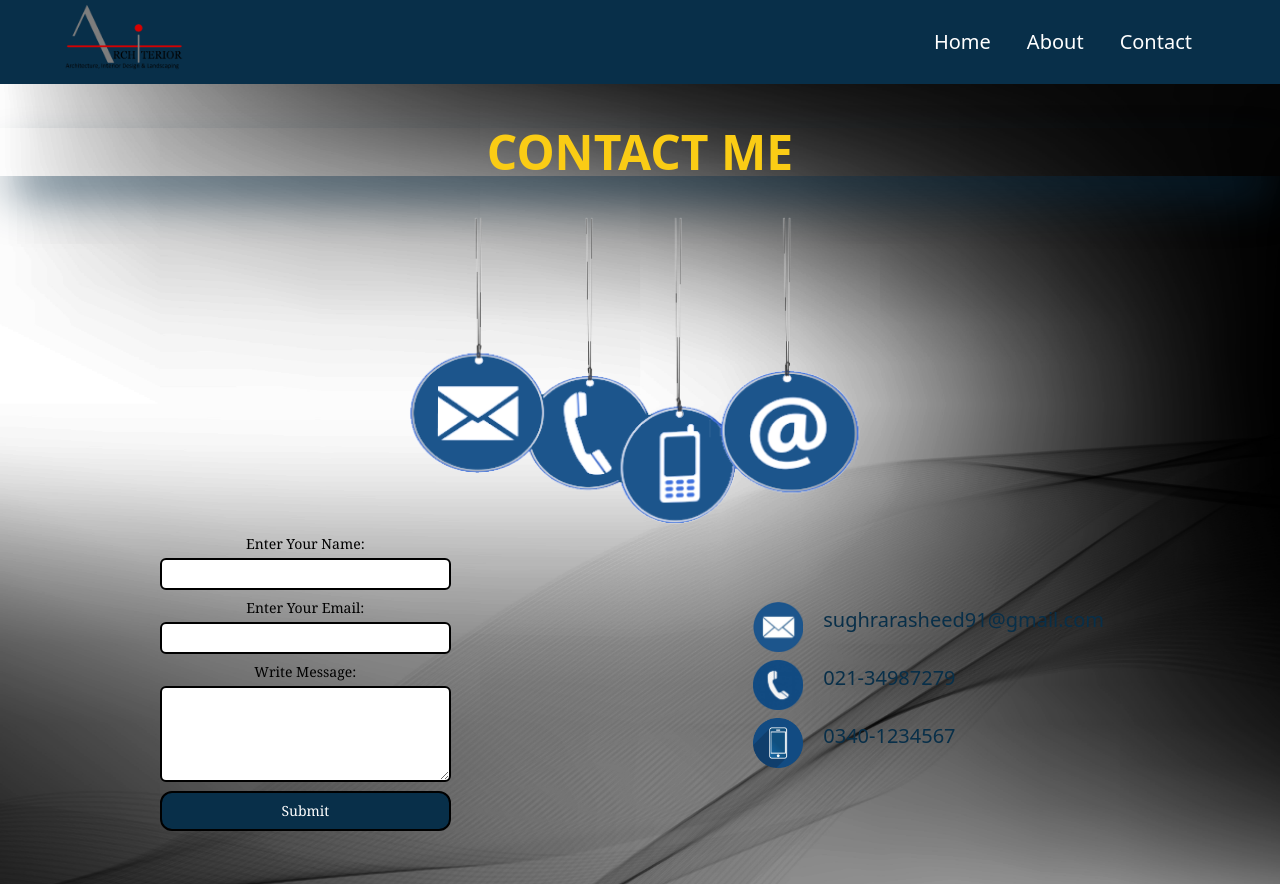
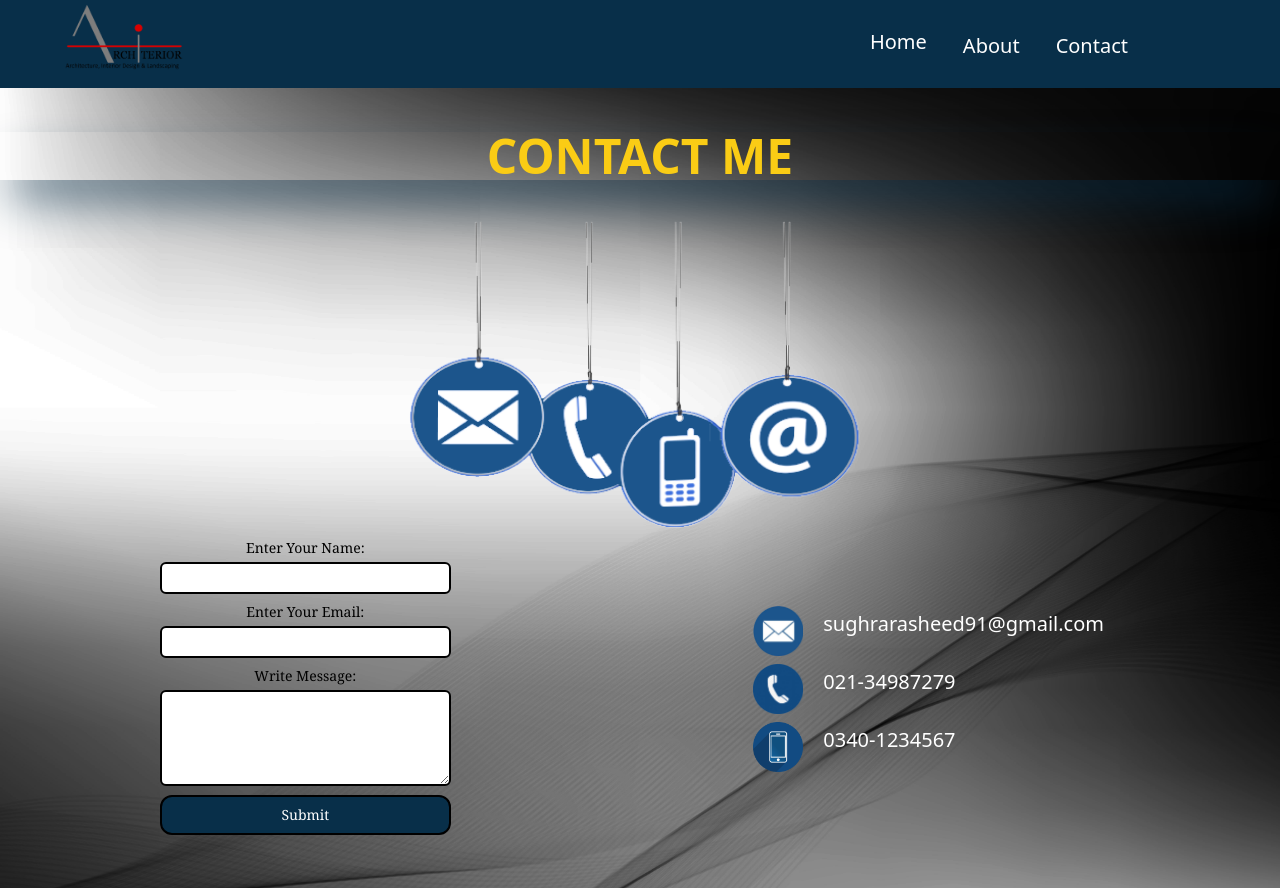
Before and after one commit to SughraRasheed/sr-nextjs-portfolio, a Next.js app: page /Contact in a window 1280 px wide. Built offline with nearby package versions, Linux system fonts and the light colour scheme.

Commit message:
push my portfolio

```diff
--- a/src/app/About/page.tsx
+++ b/src/app/About/page.tsx
@@ -7,12 +7,12 @@ const About = () => {
         <section
         id="About"
         className="bg-[url('/images/bg2.jpg')] bg-cover bg-no repeat h-screen" >
-            <div className="flex flex-col md:flex-row py-20 md:py-44 ">
+            <div className="flex flex-col md:flex-row py-6 md:py-44 ">
                 <div className="text-center md:text-left ">
                   <h1 className="font-extrabold text-4xl md:text-5xl text-sky-950 md:mx-24  ">
                     ABOUT ME
                   </h1>
-                  <p className=" md:h-[800px] w-full md:w-[500px]  md:leading-10 p-8 md:text-xl  md:mx-16">
+                  <p className=" md:h-[800px] w-full md:w-[500px]  md:leading-10 p-8  md:text-xl  md:mx-16">
                 I am an experienced Architect and Interior designer with a
 passion for Unique and creative designs. My goal is to enable
 gain more experience and mature as a designer. My work spans Residential,
@@ -20,7 +20,7 @@ Commercial, Healthcare, Hospitality, Factories, Landscapes,
 etc. where I have successfully blended Architectural integrity with aesthetic innovation to create spaces that are both Function and Beautiful.
                   </p>
                 </div>
-                <div className=" bg-[url('/images/collage.png')] w-[350px] h-[260px]  lg:w-[530px] lg:h-[400px] bg-cover mx-auto my-11 ">
+                <div className=" bg-[url('/images/collage.png')] w-[300px] h-[230px]  lg:w-[530px] lg:h-[400px] bg-cover mx-auto my-2 md:my-11 ">
                 </div>
             </div>
         </section>
--- a/src/app/Contact/page.tsx
+++ b/src/app/Contact/page.tsx
@@ -7,7 +7,7 @@ const Contact = () => {
   return (
         <section
     id="Contact"
-    className="bg-[url('/images/bg2.jpg')] bg-cover bg-no repeat h-screen py-11" >
+    className="bg-[url('/images/bg2.jpg')] bg-cover bg-no repeat h-screen py-4 md:py-11" >
 
 
         <h1 className="text-center font-bold text-4xl md:text-5xl text-yellow-400 shadow-2xl shadow-sky-950 ">
@@ -62,27 +62,27 @@ const Contact = () => {
 
 
 
-        <div className="flex flex-col items-center md:items-start" >
+        <div className="flex flex-col items-center md:items-start text-white" >
 
             <div  className="flex mt-9 md:mt-2">
                  <div className=" bg-[url('/images/email.png')]  my-1 md-my-3 h-[25px]  w-[25px] lg:w-[50px] lg:h-[50px] bg-cover ">
 
             </div>
-            <h2 className="text-md md:text-xl text-sky-950 mt-2 mx-5"> sughrarasheed91@gmail.com</h2>
+            <h2 className="text-md md:text-xl  mt-2 mx-5"> sughrarasheed91@gmail.com</h2>
 
             </div>
             <div className="flex ">
             <div className=" bg-[url('/images/tele.png')] my-1 md-my-3  h-[25px] w-[25px] lg:w-[50px] lg:h-[50px] bg-cover ">
 
             </div>
-            <h2 className="text-md md:text-xl text-sky-950 mt-2 mx-5"> 021-34987279</h2>
+            <h2 className="text-md md:text-xl mt-2 mx-5"> 021-34987279</h2>
             </div>
 
             <div className="flex">
             <div className=" bg-[url('/images/mob.png')]  my-1 md-my-3 h-[25px] w-[25px] lg:w-[50px] lg:h-[50px] bg-cover ">
 
             </div>
-            <h2 className="text-md md:text-xl text-sky-950 mt-2 mx-5"> 0340-1234567</h2>
+            <h2 className="text-md md:text-xl  mt-2 mx-5"> 0340-1234567</h2>
             </div>
         </div>
 
--- a/src/app/Header/page.tsx
+++ b/src/app/Header/page.tsx
@@ -13,9 +13,9 @@ const Header= () => {
 
     <Wrapper>
         <div>
-             <nav className=" bg-sky-950  text-white flex justify-between ">
+             <nav className=" bg-sky-950  text-white flex justify-between fit">
 
-            <ul className=" bg-[url('/images/logo.png')] w-[120px] h-[90px] lg:w-[120px] lg:h-[80px] bg-cover  mx-16  object-cover ">
+            <ul className=" bg-[url('/images/logo.png')] w-[132px] h-[90px] lg:w-[120px] lg:h-[80px] bg-cover  mx-16  object-cover ">
 
             </ul>
              {/* HAMBURGER BUTTON FOR MOBILE */}
@@ -32,20 +32,20 @@ const Header= () => {
                 </button>
               </div>
               <div
-              className={`flex-1 justify-self-center pb-3 mt-8 md:block md:pb-0 md:mt-0 ${
+              className={`flex-1 justify-self-center pb-3 mt-1 md:block md:pb-0 md:mt-0 ${
                 navbar ? "p-12 md:p-0 block" : "hidden"
               }`}
             >
             <div>
 
-            <ul className="px-20 py-7 flex space-x-5 justify-end text-xl ">
-            <li className="px-2 cursor-pointer  hover:text-yellow-400"> Home</li>
-            <li className="px-2 cursor-pointer  hover:text-yellow-400">
+            <ul className="h-screen md:h-auto  md:mx-16 md:px-20 md:py-7 py-7 flex flex-col md:flex-row space-y-5 md:space-y-1 md:space-x-5 md:justify-end sm:text-xl  text-center sm:text-right ">
+            <li className="md:px-2 cursor-pointer  hover:text-yellow-400"> Home</li>
+            <li className="md:px-2 cursor-pointer  hover:text-yellow-400">
             <Link href="#About" onClick={() => setNavbar(!navbar)}>
                     About
                   </Link></li>
 
-            <li className="px-2 cursor-pointer  hover:text-yellow-400">
+            <li className="md:px-2 cursor-pointer  hover:text-yellow-400">
             <Link href="#Contact" onClick={() => setNavbar(!navbar)}>
                     Contact
                   </Link></li>
--- a/src/app/Projects/page.tsx
+++ b/src/app/Projects/page.tsx
@@ -9,7 +9,7 @@ const Projects = () => {
 
       <section
       id="Projects"
-        className=" bg-[url('/images/bg2.jpg')] bg-cover bg-no repeat h-screen py-11 ">
+        className=" bg-[url('/images/bg2.jpg')] bg-cover bg-no repeat h-screen py-4 md:py-11 ">
           <h1 className="text-center font-normal text-4xl md:text-5xl text-yellow-400 shadow-2xl shadow-sky-950 ">
                 MY PROJECTS
             </h1>
@@ -18,13 +18,13 @@ const Projects = () => {
         <div className="flex flex-col  text-sky-950 ">
           <h1 className=" pt-5 md:pt-12 text-4xl md:text-6xl"> 01.</h1>
           <h3 className=" text-2xl md:text-3xl"> Bahria Town <br/>Residence</h3>
-          <div className=" bg-[url('/images/01.png')] w-[320px] h-[220px]  lg:w-[500px] lg:h-[330px] bg-cover"></div>
+          <div className=" bg-[url('/images/01.png')] w-[300px] h-[200px]  lg:w-[500px] lg:h-[330px] bg-cover"></div>
         </div>
 
         <div className="flex flex-col  text-sky-950 ">
         <h1 className="pt-5 md:pt-12 text-4xl md:text-6xl">   02. </h1>
         <h3 className="text-2xl md:text-3xl"> MOVENPICK</h3>
-        <div className=" bg-[url('/images/02.png')] w-[320px] h-[220px] lg:w-[500px] lg:h-[330px] bg-cover md:mt-9"></div>
+        <div className=" bg-[url('/images/02.png')] w-[300px] h-[200px] lg:w-[500px] lg:h-[330px] bg-cover md:mt-9"></div>
         </div>
 
 
--- a/src/app/Projects02/page.tsx
+++ b/src/app/Projects02/page.tsx
@@ -5,7 +5,7 @@ import React from 'react'
 const Projects02 = () => {
   return (
       <section
-        className=" bg-[url('/images/bg2.jpg')] bg-cover bg-no repeat h-screen py-11">
+        className=" bg-[url('/images/bg2.jpg')] bg-cover bg-no repeat h-screen py-4 md:py-11">
            <h1 className="text-center font-normal text-4xl md:text-5xl text-yellow-400 shadow-2xl shadow-sky-950 ">
                 MY PROJECTS
             </h1>
@@ -14,13 +14,13 @@ const Projects02 = () => {
         <div className="flex flex-col  text-sky-950 ">
           <h1 className=" pt-5 md:pt-12 text-4xl md:text-6xl"> 03.</h1>
           <h3 className=" text-2xl md:text-3xl"> Bahria 7 Wonders city <br/>Mosque</h3>
-          <div className=" bg-[url('/images/03.png')] w-[320px] h-[220px]  lg:w-[500px] lg:h-[330px] bg-cover"></div>
+          <div className=" bg-[url('/images/03.png')] w-[300px] h-[200px]  lg:w-[500px] lg:h-[330px] bg-cover"></div>
         </div>
 
         <div className="flex flex-col  text-sky-950 ">
         <h1 className="pt-5 md:pt-12 text-4xl md:text-6xl">   04. </h1>
         <h3 className="text-2xl md:text-3xl"> Cafe Qabail</h3>
-        <div className="bg-[url('/images/04.png')] w-[320px] h-[220px] lg:w-[500px] lg:h-[330px] bg-cover md:mt-9 "></div>
+        <div className="bg-[url('/images/04.png')] w-[300px] h-[200px] lg:w-[500px] lg:h-[330px] bg-cover md:mt-9 "></div>
         </div>
 
       </div>
--- a/src/app/Projects03/page.tsx
+++ b/src/app/Projects03/page.tsx
@@ -6,7 +6,7 @@ const Projects03 = () => {
   return (
 
       <section
-        className=" bg-[url('/images/bg2.jpg')] bg-cover bg-no repeat h-screen py-11 ">
+        className=" bg-[url('/images/bg2.jpg')] bg-cover bg-no repeat h-screen py-4 md:py-11 ">
            <h1 className="text-center font-normal text-4xl md:text-5xl text-yellow-400 shadow-2xl shadow-sky-950 ">
                 MY PROJECTS
             </h1>
@@ -15,13 +15,13 @@ const Projects03 = () => {
         <div className="flex flex-col  text-sky-950 ">
           <h1 className=" pt-5 md:pt-12 text-4xl md:text-6xl"> 05.</h1>
           <h3 className=" text-2xl md:text-3xl">  Lounge Interior</h3>
-          <div className=" bg-[url('/images/05.png')] w-[320px] h-[220px]  lg:w-[500px] lg:h-[330px] bg-cover"></div>
+          <div className=" bg-[url('/images/05.png')] w-[300px] h-[200px]  lg:w-[500px] lg:h-[330px] bg-cover"></div>
         </div>
 
         <div className="flex flex-col  text-sky-950 ">
         <h1 className="pt-5 md:pt-12 text-4xl md:text-6xl">   06. </h1>
         <h3 className="text-2xl md:text-3xl">Office Interior</h3>
-        <div className="bg-[url('/images/06.png')] w-[320px] h-[220px] lg:w-[500px] lg:h-[330px] bg-cover "></div>
+        <div className="bg-[url('/images/06.png')] w-[300px] h-[200px] lg:w-[500px] lg:h-[330px] bg-cover "></div>
         </div>
 
       </div>
```
Also changed, not shown: src/app/page.tsx (+4 -4 lines).
